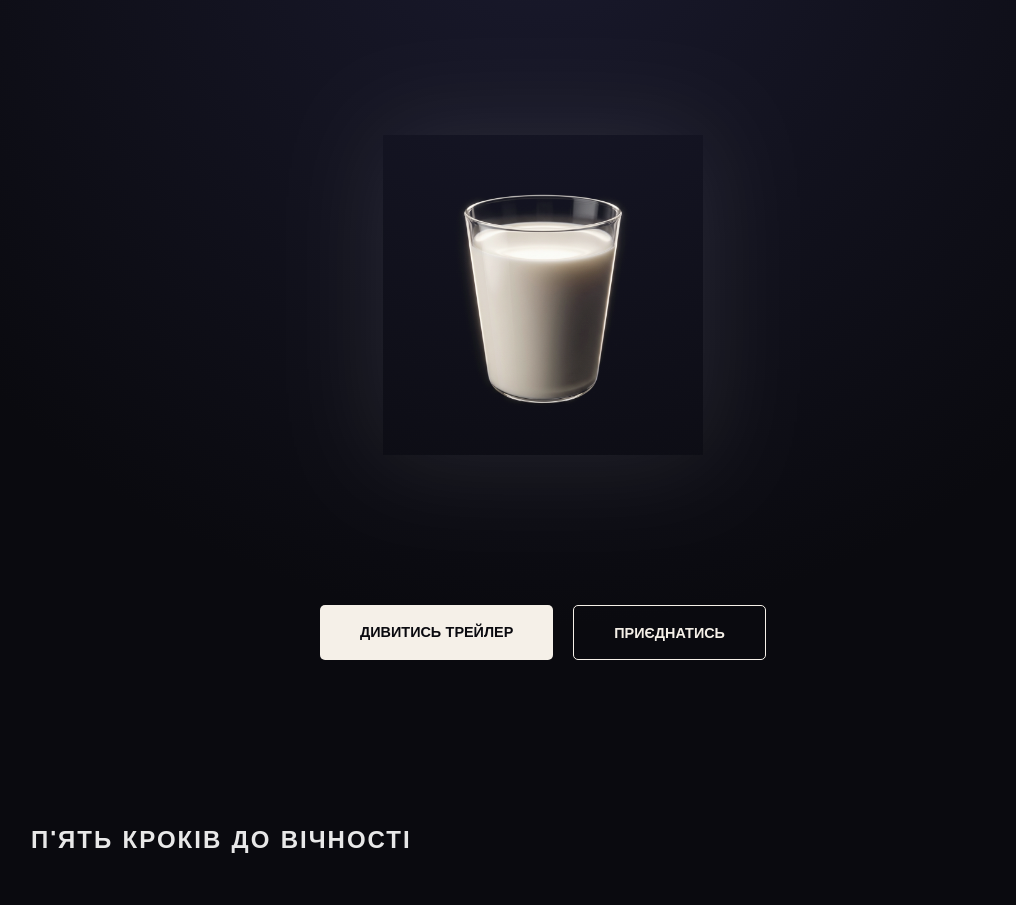
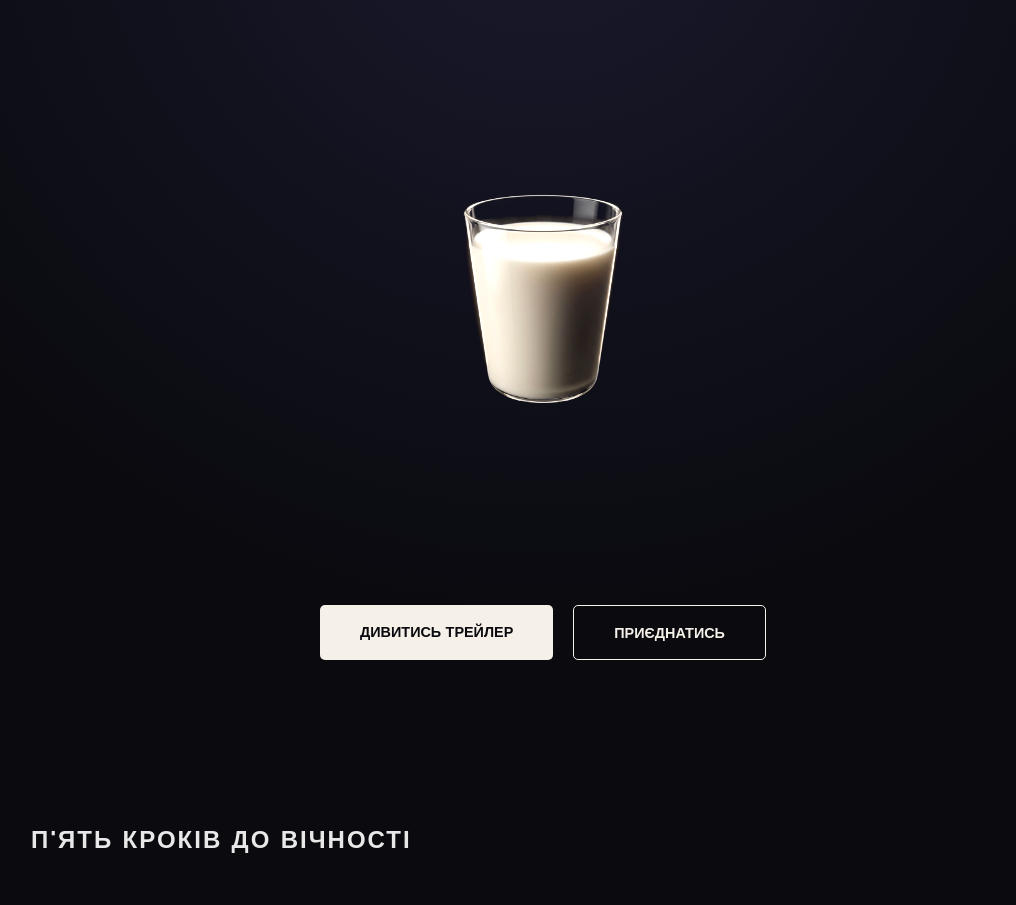
Before and after one commit to Fil-m/Memology-Website-UA, a website built with Vite: page index.html in a window 1280 px wide. Shown: the part 1000-1905 px from the top of the page, without its empty margins (97-1113 px from the left). Built offline with nearby package versions, Linux system fonts and the light colour scheme.

Commit message:
Perfect milk glass integration: use CSS masking and filters to eliminate bounding box artifacts

```diff
--- a/src/style.css
+++ b/src/style.css
@@ -226,8 +226,10 @@ section {
   margin: 150px auto; /* Суттєвий простір: 150px зверху і знизу */
   display: block;
   z-index: 2;
-  mix-blend-mode: screen; /* Робить чорний фон картинки повністю прозорим */
-  filter: drop-shadow(0 0 50px rgba(255,255,255,0.1));
+  mix-blend-mode: screen; /* Прибирає темний фон */
+  filter: contrast(1.2) brightness(1.1); /* Підсилює чистоту чорного для кращого злиття */
+  -webkit-mask-image: radial-gradient(circle, black 60%, transparent 95%); /* Прибирає різкі краї квадрата */
+  mask-image: radial-gradient(circle, black 60%, transparent 95%);
   transition: transform 0.5s cubic-bezier(0.175, 0.885, 0.32, 1.275);
 }
 
```
